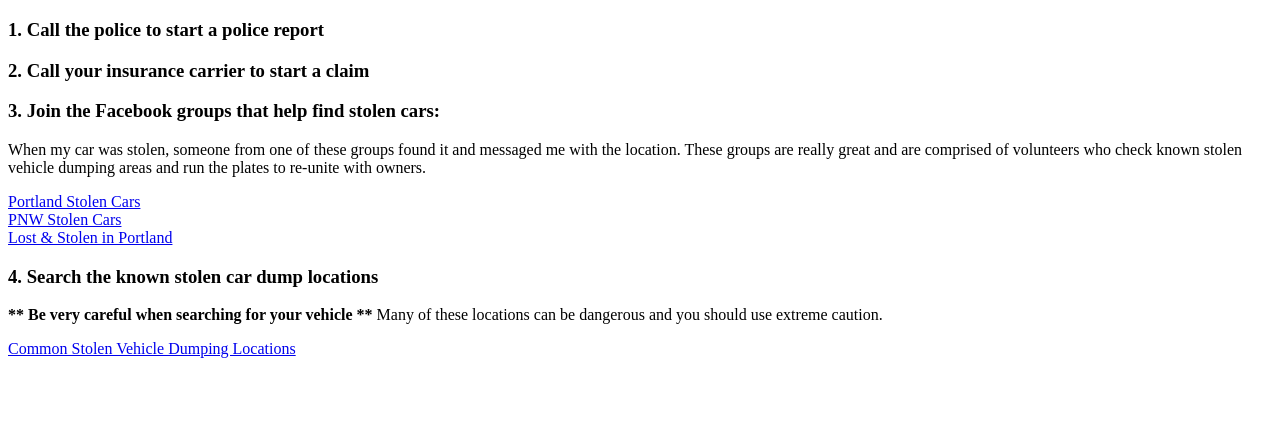
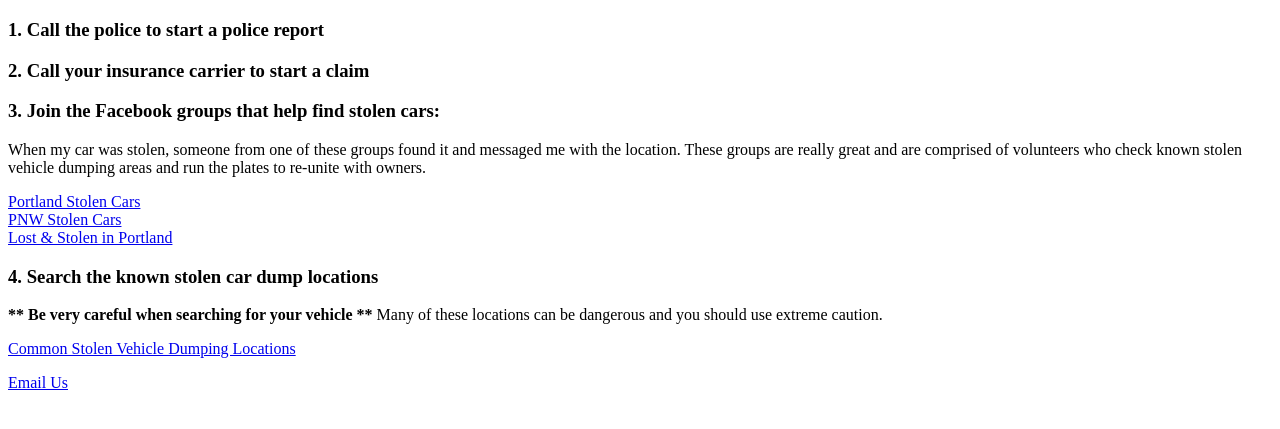
Before and after one commit to PortlandInfo/StolenCars, a plain HTML site: page index.html in a window 1280 px wide. Shown: the part 61-490 px from the top of the page. Drawn offline with Linux system fonts and the light colour scheme.

Commit message:
Update index.html

```diff
--- a/index.html
+++ b/index.html
@@ -19,5 +19,6 @@
 <p><b>** Be very careful when searching for your vehicle **</b>  Many of these locations can be dangerous and you should use extreme caution.</p>
 
 <a href="https://www.google.com/maps/d/u/0/viewer?mid=1QyOIuzwBrpc5_hrRlJUtTELW3BSQ85E&ll=45.520683521828005%2C-122.51760999999998&z=11" target="_blank">Common Stolen Vehicle Dumping Locations</a>
+<p><a href="mailto:pdxdocs@proton.me">Email Us</a></p>
 </body>
 </html>
```
